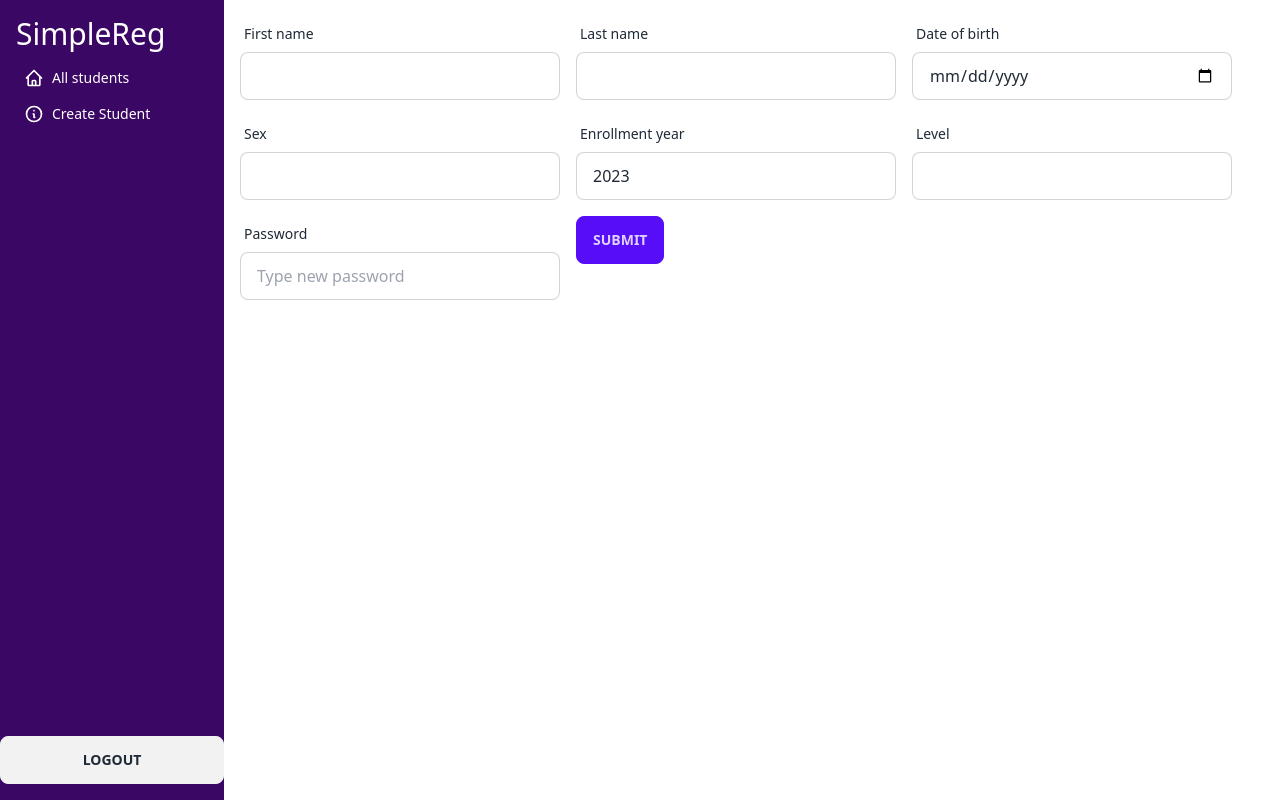
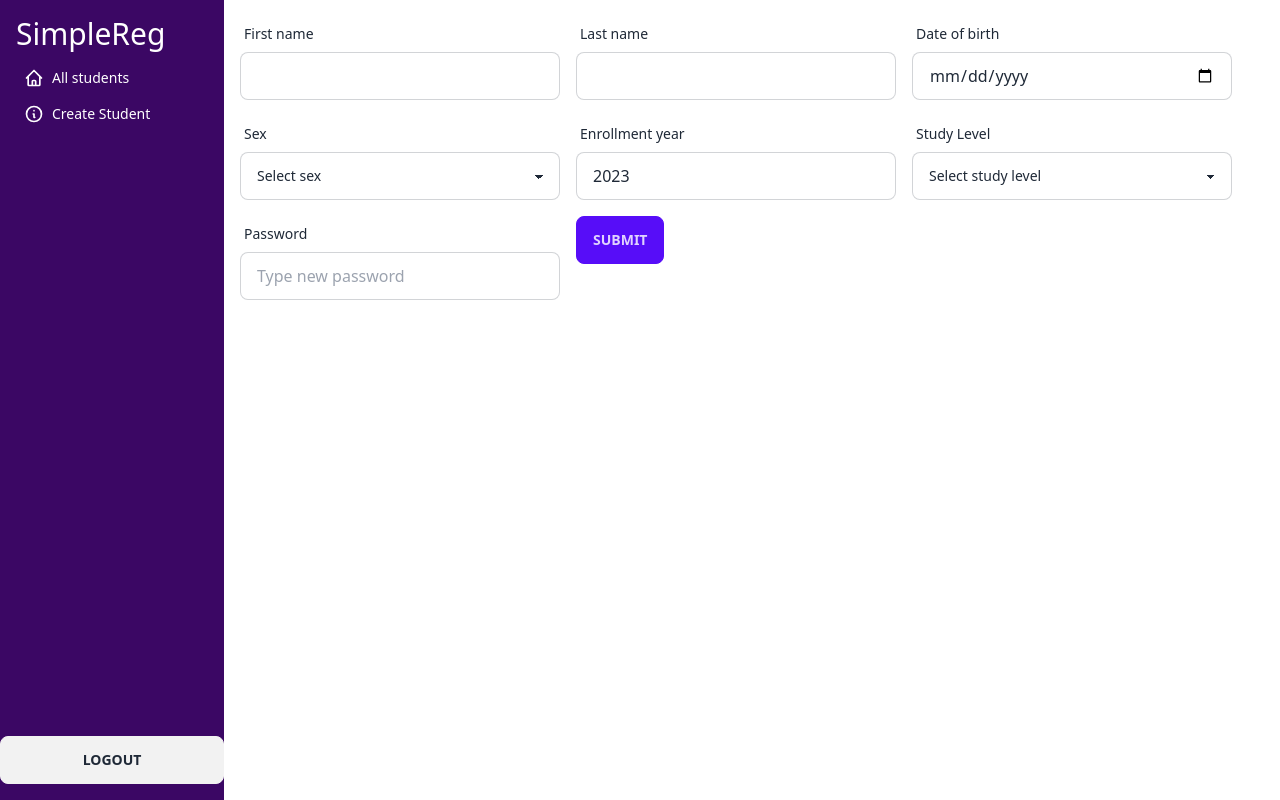
Before and after one commit to bp40/registration_site, a React (Vite) app in the folder client/registraion-site/: page /staff/new_student in a window 1280 px wide. Built offline with nearby package versions, Linux system fonts and the light colour scheme; sample sign-in values are in the browser's storage.

Commit message:
feat: can now create new student

```diff
--- /dev/null
+++ b/client/registraion-site/src/components/SelectBox.jsx
@@ -0,0 +1,26 @@
+export const SelectBox = ({
+  labelText,
+  options,
+  optionsValue,
+  placeholderText,
+  onChange,
+}) => {
+  return (
+    <div className="form-control w-full max-w-xs">
+      <label className="label">
+        <span className="label-text">{labelText}</span>
+      </label>
+      <select
+        className="select select-bordered w-full max-w-xs"
+        onChange={onChange}
+      >
+        <option disabled selected>
+          {placeholderText}
+        </option>
+        {options.map((option, index) => (
+          <option value={optionsValue[index]}> {option} </option>
+        ))}
+      </select>
+    </div>
+  );
+};
--- a/client/registraion-site/src/routes/add_student.jsx
+++ b/client/registraion-site/src/routes/add_student.jsx
@@ -1,8 +1,12 @@
 import { StaffNavBar } from "../components/StaffNavBar.jsx";
 import { TextInput } from "../components/textInput.jsx";
 import { useState } from "react";
+import { SelectBox } from "../components/SelectBox.jsx";
+import { Modal } from "../components/modal.jsx";
 
 export const Add_student = () => {
+  const [isLoading, setIsLoading] = useState(false);
+  const [modalMessage, setModalMessage] = useState("");
   const [inputFields, setInputFields] = useState({
     first_name: "",
     last_name: "",
@@ -19,10 +23,43 @@ export const Add_student = () => {
 
   const handleSubmit = (e) => {
     e.preventDefault();
+    setIsLoading(true);
+    const jwtToken = sessionStorage.getItem("token");
+
+    fetch("http://localhost:3000/student/new", {
+      method: "POST",
+      mode: "cors",
+      headers: {
+        "Content-Type": "application/json",
+        Authorization: `Bearer ${jwtToken}`,
+      },
+      body: JSON.stringify(inputFields),
+    })
+      .then((res) => res.json())
+      .then((data) => {
+        setIsLoading(false);
+        setModalMessage(
+          "Successfully created student " +
+            inputFields.first_name +
+            " with ID " +
+            data.student_id,
+        );
+        document.getElementById("my_modal_1").showModal();
+        setInputFields({
+          first_name: "",
+          last_name: "",
+          date_of_birth: "",
+          sex: "",
+          enroll_year: new Date().getFullYear(),
+          password: "",
+          level: "",
+        });
+      });
   };
 
   return (
     <div className="flex p-0 w-screen">
+      <Modal message={modalMessage} />
       <StaffNavBar />
       <div className="p-4">
         <div>
@@ -46,11 +83,11 @@ export const Add_student = () => {
               name="date_of_birth"
               onChange={handleInputChange}
             />
-            <TextInput
+            <SelectBox
               labelText="Sex"
-              value={inputFields.sex}
-              name="sex"
-              onChange={handleInputChange}
+              placeholderText="Select sex"
+              options={["Male", "Female", "Other"]}
+              optionsValue={["0", "1", "2"]}
             />
             <TextInput
               labelText="Enrollment year"
@@ -58,10 +95,11 @@ export const Add_student = () => {
               value={inputFields.enroll_year}
               onChange={handleInputChange}
             />
-            <TextInput
-              labelText="Level"
-              name="level"
-              value={inputFields.level}
+            <SelectBox
+              labelText="Study Level"
+              placeholderText="Select study level"
+              options={["Bachelor", "Master", "Doctoral"]}
+              optionsValue={["B", "M", "D"]}
               onChange={handleInputChange}
             />
             <TextInput
--- a/client/registraion-site/src/routes/edit_student.jsx
+++ b/client/registraion-site/src/routes/edit_student.jsx
@@ -3,6 +3,8 @@ import { useLocation, useNavigate } from "react-router-dom";
 import { TextInput } from "../components/textInput.jsx";
 import { useState } from "react";
 import { Warning } from "../components/Warning.jsx";
+import { SelectBox } from "../components/SelectBox.jsx";
+import { LoadingSpinner } from "../components/LoadingSpinner.jsx";
 
 export const EditStudent = () => {
   const { state } = useLocation();
@@ -29,7 +31,7 @@ export const EditStudent = () => {
   const handleEditSubmit = (e) => {
     e.preventDefault();
     setIsLoading(true);
-    console.log(inputFields);
+
     const jwtToken = sessionStorage.getItem("token");
 
     fetch(`http://localhost:3000/student/edit`, {
@@ -91,11 +93,11 @@ export const EditStudent = () => {
               value={inputFields.date_of_birth}
               onChange={handleInputChange}
             />
-            <TextInput
+            <SelectBox
               labelText="Sex"
-              name="sex"
-              value={inputFields.sex}
-              onChange={handleInputChange}
+              placeholderText="Select sex"
+              options={["Male", "Female", "Other"]}
+              optionsValue={["0", "1", "2"]}
             />
             <TextInput
               labelText="Enrollment year"
@@ -103,10 +105,11 @@ export const EditStudent = () => {
               value={inputFields.enroll_year}
               onChange={handleInputChange}
             />
-            <TextInput
-              labelText="Level"
-              name="level"
-              value={inputFields.level}
+            <SelectBox
+              labelText="Study Level"
+              placeholderText="Select study level"
+              options={["Bachelor", "Master", "Doctoral"]}
+              optionsValue={["B", "M", "D"]}
               onChange={handleInputChange}
             />
             <TextInput
@@ -117,7 +120,9 @@ export const EditStudent = () => {
               inputType="password"
               onChange={handleInputChange}
             />
-            {changed ? (
+            {isLoading ? (
+              <LoadingSpinner />
+            ) : changed ? (
               <button
                 type="submit"
                 className="btn btn-primary"
```
Also changed, not shown: 2 other files (tests, documents, lock files or other folders).
